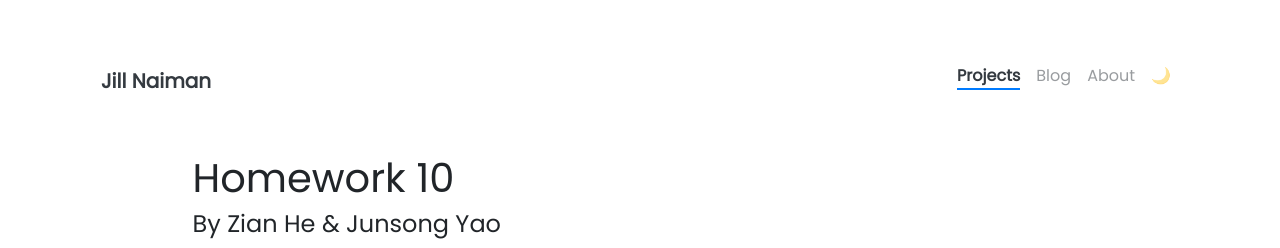
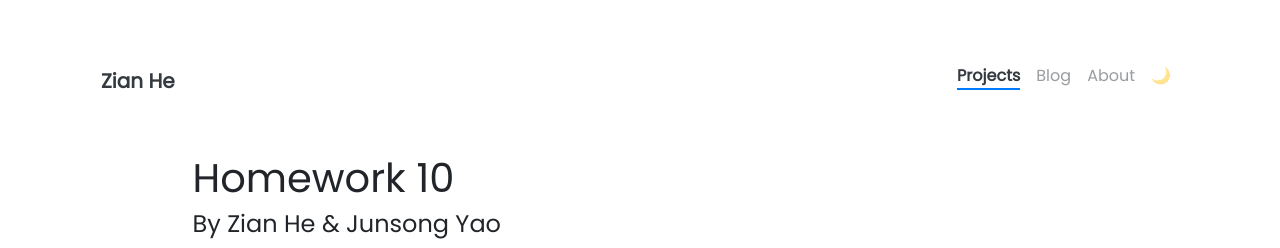
Before and after one commit to Silverhza/silverhza.github.io, a Jekyll site: the page built from _projects/2_vega_lite_plots_many_ways.md, in a window 1280 px wide. Shown: the top 248 px of the page. Built offline with Jekyll 4.4.1, drawn with Linux system fonts in a browser that asks for light colours; nearby versions of some CDN libraries.

Commit message:
version2

```diff
--- a/_config.yml
+++ b/_config.yml
@@ -5,12 +5,12 @@
 # NOTE: it looks like you need to rebuild + repush everytime you update this _config.yml file
 
 ### Site Settings ###
-title               : Jill Naiman
+title               : Zian He
 description         : >-
                       I am definitely not a corgi!
 baseurl             : ""   # Change to empty quotes if you are hosting your site at <your-username>.github.io directly,
 #                                             otherwise will be hosted at <your-username>.github.io/{{base_url}}
-repository          : jnaiman               # Change to <your-username>/<your-username>.github.io (or remove it if you don't need remote projects)
+repository          : Silverhza               # Change to <your-username>/<your-username>.github.io (or remove it if you don't need remote projects)
 open_new_tab        : false                             # Opens external URLs in new tab (works for posts, projects and navbar only)
 
 
--- a/_projects/2_vega_lite_plots_many_ways.md
+++ b/_projects/2_vega_lite_plots_many_ways.md
@@ -26,9 +26,9 @@ Example comes from this [great blog post right here](https://blog.4dcu.be/progra
 <!-- these are written in a combo of html and liquid -->
 
 <div class="left">
-{% include elements/button.html link="https://github.com/vega/vega/blob/main/docs/data/cars.json" text="The Data" %}
+{% include elements/button.html link="https://raw.githubusercontent.com/UIUC-iSchool-DataViz/is445_bcubcg_fall2022/main/data/bfro_reports_fall2022.csv" text="The Data" %}
 </div>
 
 <div class="right">
-{% include elements/button.html link="https://github.com/jnaiman/online_cv_public/blob/main/python_notebooks/test_generate_plots.ipynb" text="The Analysis" %}
+{% include elements/button.html link="https://github.com/Silverhza/silverhza.github.io/blob/main/source/Assignment%2010.ipynb" text="The Analysis" %}
 </div>
```
Also changed, not shown: 10 other files.
